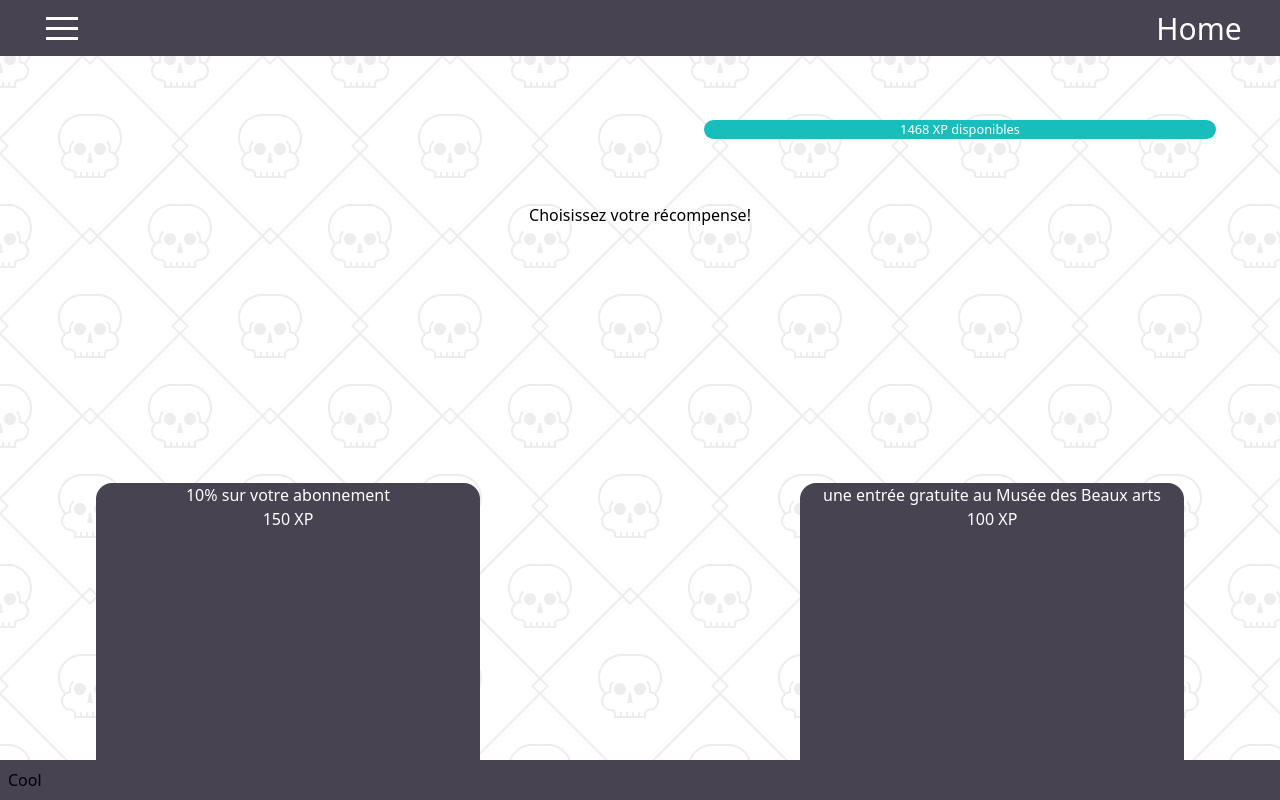
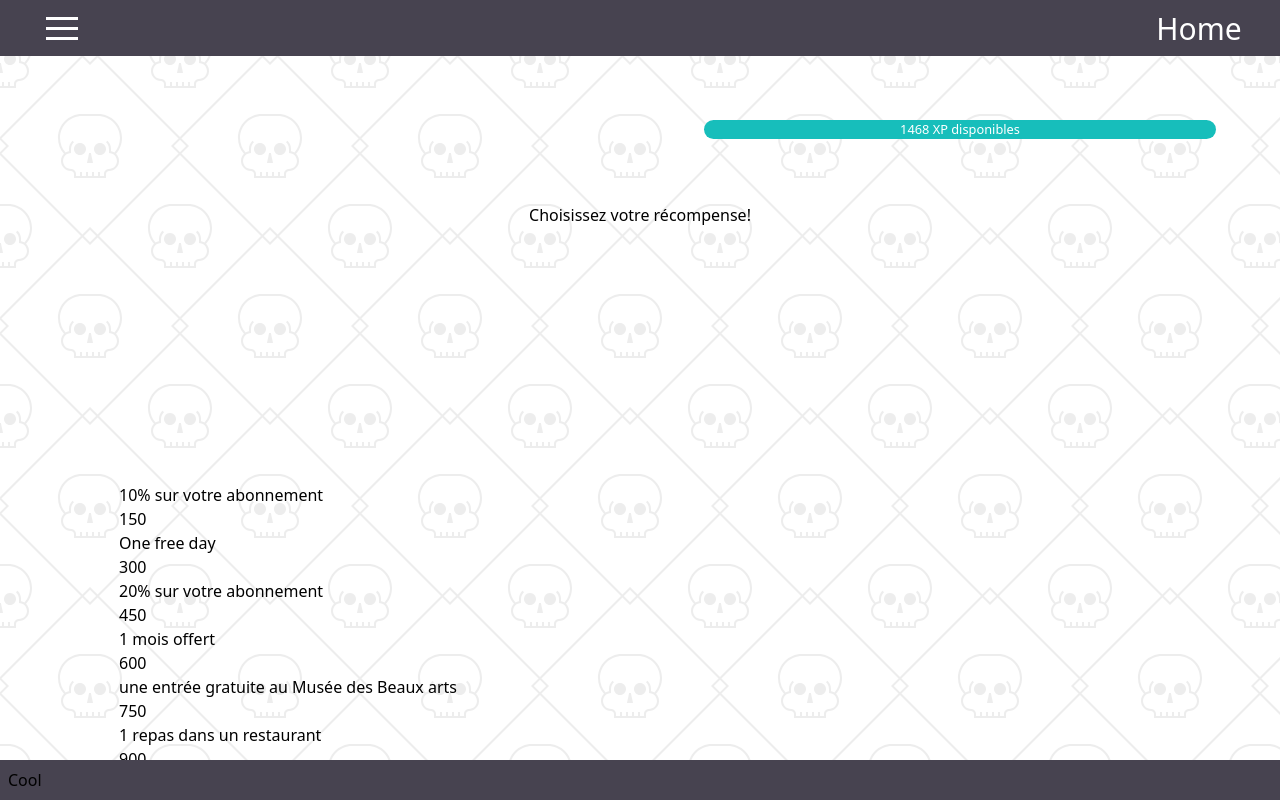
Before and after one commit to teasmade/nts-js-202103-p2-bicloo, a React (Create React App) app: page /shop in a window 1280 px wide. Shown: the top 800 px of the page. Built offline with nearby package versions, Linux system fonts and the light colour scheme.

Commit message:
add fake rewards data, add fake rewards list components

```diff
--- a/src/components/shop/Reward.jsx
+++ b/src/components/shop/Reward.jsx
@@ -1,13 +1,17 @@
 /* eslint-disable react/destructuring-assignment */
 /* eslint-disable react/prop-types */
-import React from 'react';
+// import React, { useState } from 'react';
 import './reward.css';
 
 export default function Reward(props) {
+  // const [ rewardActive ] = useState(false);
+
   return (
-    <div className="reward">
-      <div>{props.name}</div>
-      <div>{props.price}</div>
-    </div>
+    <>
+      <div>
+        <div>{props.rewardName}</div>
+        <div>{props.price}</div>
+      </div>
+    </>
   );
 }
--- /dev/null
+++ b/src/components/shop/RewardList.jsx
@@ -0,0 +1,20 @@
+import Reward from './Reward';
+import rewardsData from './rewardsData';
+
+const RewardList = () => {
+  return (
+    <div className="RewardList">
+      {rewardsData.map((reward) => {
+        return (
+          <Reward
+            key={reward.id}
+            rewardName={reward.rewardName}
+            price={reward.price}
+          />
+        );
+      })}
+    </div>
+  );
+};
+
+export default RewardList;
--- a/src/components/shop/Shop.jsx
+++ b/src/components/shop/Shop.jsx
@@ -1,5 +1,5 @@
 import React from 'react';
-import Reward from './Reward';
+import RewardList from './RewardList';
 import './shop.css';
 
 export default function Shop() {
@@ -10,18 +10,7 @@
         <div className="choose">Choisissez votre récompense!</div>
       </div>
       <div className="rewards">
-        <Reward name="10% sur votre abonnement" price="150 XP" />
-        <Reward
-          name="une entrée gratuite au Musée des Beaux arts"
-          price="100 XP"
-        />
-        <Reward name="1 mois offert" price="200 XP" />
-        <Reward name="1 repas dans un restaurant" price="200 XP" />
-        <Reward
-          name="une entrée gratuite au Musée des Beaux arts"
-          price="100 XP"
-        />
-        <Reward name="1 mois offert" price="200 XP" />
+        <RewardList />
       </div>
     </div>
   );
--- /dev/null
+++ b/src/components/shop/rewardsData.jsx
@@ -0,0 +1,40 @@
+const rewardsData = [
+  { id: 1, rewardName: '10% sur votre abonnement', price: 150 },
+
+  { id: 2, rewardName: 'One free day', price: 300 },
+
+  { id: 3, rewardName: '20% sur votre abonnement', price: 450 },
+
+  { id: 4, rewardName: '1 mois offert', price: 600 },
+
+  {
+    id: 5,
+    rewardName: 'une entrée gratuite au Musée des Beaux arts',
+    price: 750,
+  },
+
+  { id: 6, rewardName: '1 repas dans un restaurant', price: 900 },
+];
+
+export default rewardsData;
+
+// <div className="shopBody">
+// <div className="container">
+//   <div className="xpbar">1468 XP disponibles</div>
+//   <div className="choose">Choisissez votre récompense!</div>
+// </div>
+// <div className="rewards">
+//   <Reward name="10% sur votre abonnement" price="150 XP" />
+//   <Reward
+//     name="une entrée gratuite au Musée des Beaux arts"
+//     price="100 XP"
+//   />
+//   <Reward name="1 mois offert" price="200 XP" />
+//   <Reward name="1 repas dans un restaurant" price="200 XP" />
+//   <Reward
+//     name="une entrée gratuite au Musée des Beaux arts"
+//     price="100 XP"
+//   />
+//   <Reward name="1 mois offert" price="200 XP" />
+// </div>
+// </div>
```
